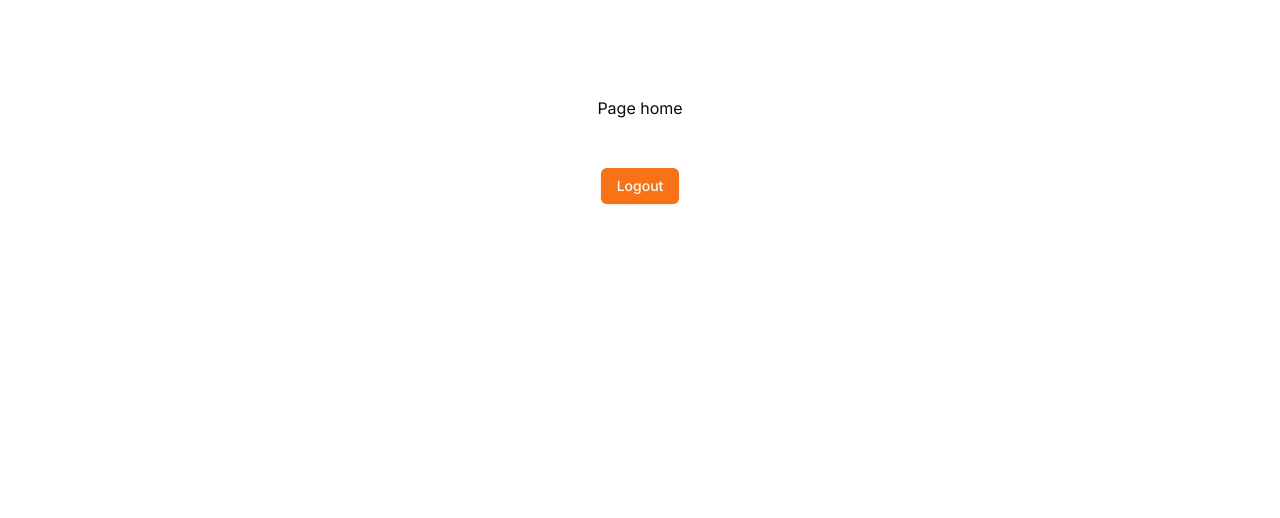
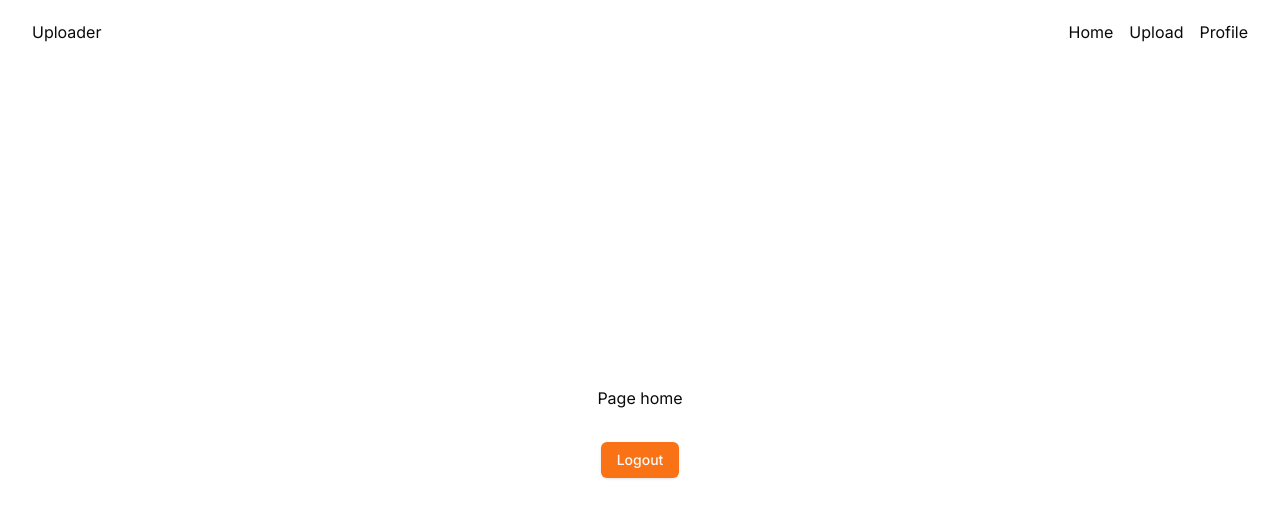
Before and after one commit to pablo-aviles-prieto/upload-minio, a Next.js app: page /home in a window 1280 px wide. Shown: the top 518 px of the page. Built offline with nearby package versions, Linux system fonts and the light colour scheme; no server answers.

Commit message:
WIP header

```diff
--- a/app/(home)/page.tsx
+++ b/app/(entry-point)/page.tsx
@@ -6,6 +6,6 @@ export default async function Home() {
   const session = await getServerSession(
     authOptions as unknown as NextAuthOptions
   );
-  console.log('session HOME', session);
+  console.log('session entry point', session);
   redirect(session?.user ? '/home' : '/auth');
 }
--- a/app/home/page.tsx
+++ b/app/home/(home)/page.tsx
@@ -2,7 +2,7 @@ import { LogoutBtn } from '@/components/auth/logout-btn';
 
 export default function Home() {
   return (
-    <div className='flex min-h-screen flex-col items-center gap-y-12 p-24'>
+    <div className='flex flex-col items-center justify-center gap-y-8 min-h-[calc(100vh-64px)]'>
       <div>Page home</div>
       <LogoutBtn />
     </div>
--- /dev/null
+++ b/app/home/layout.tsx
@@ -0,0 +1,14 @@
+import { Header } from '@/components/layout/header/header';
+
+export default function DashboardLayout({
+  children,
+}: {
+  children: React.ReactNode;
+}) {
+  return (
+    <>
+      <Header />
+      <main className='overflow-hidden'>{children}</main>
+    </>
+  );
+}
--- /dev/null
+++ b/app/home/profile/page.tsx
@@ -0,0 +1,7 @@
+export default function Profile() {
+  return (
+    <div className='flex items-center justify-center min-h-[calc(100vh-64px)]'>
+      <div>Profile page</div>
+    </div>
+  );
+}
--- a/app/home/test/page.tsx
+++ /dev/null
@@ -1,7 +0,0 @@
-export default function Home() {
-  return (
-    <div className='flex min-h-screen flex-col items-center gap-y-12 p-24'>
-      <div>Page test</div>
-    </div>
-  );
-}
--- /dev/null
+++ b/app/home/upload/page.tsx
@@ -0,0 +1,7 @@
+export default function Upload() {
+  return (
+    <div className='flex items-center justify-center min-h-[calc(100vh-64px)]'>
+      <div>Upload page</div>
+    </div>
+  );
+}
--- /dev/null
+++ b/components/layout/header/header.tsx
@@ -0,0 +1,25 @@
+import Link from 'next/link';
+
+const HEADER_OPTIONS = [
+  { key: 'home', label: 'Home', icon: '', href: '/home' },
+  { key: 'upload', label: 'Upload', icon: '', href: '/home/upload' },
+  { key: 'profile', label: 'Profile', icon: '', href: '/home/profile' },
+];
+
+export const Header = () => {
+  return (
+    <nav
+      className='flex items-center justify-between px-8 min-h-16'
+      aria-label='Main Navigation'
+    >
+      <Link href='/home'>Uploader</Link>
+      <div className='flex items-center gap-x-4'>
+        {HEADER_OPTIONS.map((opt) => (
+          <Link key={opt.key} href={opt.href}>
+            {opt.label}
+          </Link>
+        ))}
+      </div>
+    </nav>
+  );
+};
```
